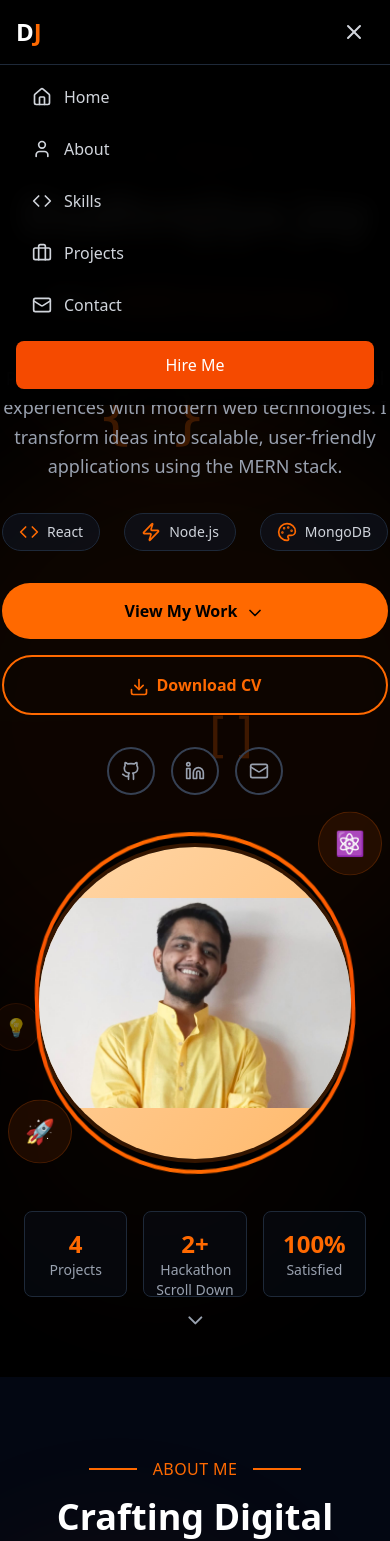
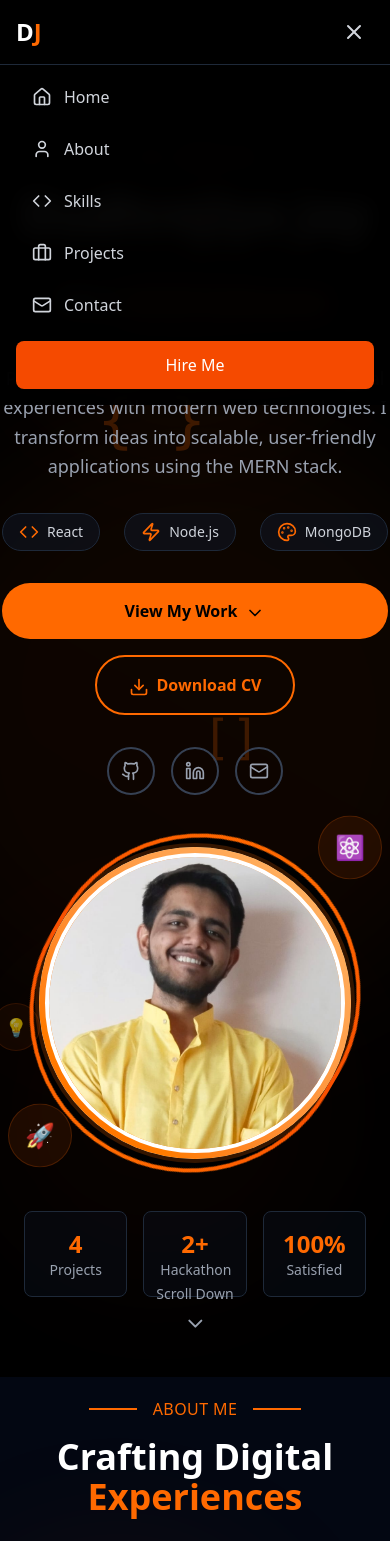
Before and after one commit to Jay09990/Portfolio, a React (Vite) app: page / in a window 390 px wide. Shown: the top 1541 px of the page. Built offline with nearby package versions, Linux system fonts and the light colour scheme.

Commit message:
updated profile image then resume and some animation related delays

```diff
--- a/index.html
+++ b/index.html
@@ -3,7 +3,7 @@
   <head>
     <meta charset="UTF-8" />
     <meta name="viewport" content="width=device-width, initial-scale=1.0" />
-    <title>Vite + React</title>
+    <title>Jay  Dudhrejiya : Portfolio</title>
   </head>
   <body>
     <div id="root"></div>
--- a/src/App.jsx
+++ b/src/App.jsx
@@ -45,7 +45,7 @@ const ScrollToTop = () => {
 
   return (
     <button
-      className={`fixed bottom-8 right-8 bg-orange-500 hover:bg-orange-600 text-white p-3 rounded-full shadow-lg transition-all duration-300 z-40 ${
+      className={`fixed bottom-8 right-8 bg-orange-500 hover:bg-orange-600 text-white p-3 rounded-full shadow-lg transition-all duration-100 z-40 ${
         isVisible ? 'opacity-100 translate-y-0' : 'opacity-0 translate-y-10 pointer-events-none'
       }`}
       onClick={scrollToTop}
@@ -65,7 +65,7 @@ function App() {
     // Simulate loading time
     const timer = setTimeout(() => {
       setLoading(false);
-    }, 2000);
+    }, 200);
 
     return () => clearTimeout(timer);
   }, []);
--- a/src/components/common/Footer.jsx
+++ b/src/components/common/Footer.jsx
@@ -46,7 +46,7 @@ const Footer = () => {
         <div className="grid grid-cols-1 md:grid-cols-3 gap-8">
           {/* Brand Section */}
           <div className="space-y-4">
-            <h3 className="text-white font-bold text-xl">Your Name</h3>
+            <span className="text-white font-bold text-xl">Jay</span><span className="text-orange-400 font-bold text-xl"> Dudhrejiya</span>
             <p className="text-gray-400 text-sm max-w-md">
               Full Stack Developer passionate about creating amazing digital experiences
               using modern technologies and best practices.
@@ -104,7 +104,7 @@ const Footer = () => {
         {/* Bottom Bar */}
         <div className="mt-8 pt-8 border-t border-gray-800 flex flex-col md:flex-row justify-between items-center space-y-4 md:space-y-0">
           <p className="text-gray-400 text-sm">
-            © {currentYear} Your Name. All rights reserved.
+            © {currentYear} Jay Dudhrejiya. All rights reserved.
           </p>
           <p className="text-gray-400 text-sm flex items-center space-x-1">
             <span>Made with</span>
--- a/src/components/common/Header.jsx
+++ b/src/components/common/Header.jsx
@@ -54,7 +54,7 @@ const Header = () => {
             <div className="flex-shrink-0">
               <a
                 href="#home"
-                className="text-2xl lg:text-3xl font-bold text-white hover:text-gray-300 transition-colors duration-200"
+                className="text-2xl lg:text-3xl font-bold text-white hover:text-gray-300 transiti on-colors duration-200"
                 onClick={() => handleNavClick('home')}
               >
                 <span className="text-white">D</span>
--- a/src/components/sections/About.jsx
+++ b/src/components/sections/About.jsx
@@ -89,7 +89,7 @@ const About = () => {
   ];
 
   return (
-    <section id="about" className="py-20 bg-gray-950 relative overflow-hidden" ref={aboutRef}>
+    <section id="about" className="py-5 bg-gray-950 relative overflow-hidden" ref={aboutRef}>
       {/* Background Elements */}
       <div className="absolute inset-0">
         <div className="absolute top-40 right-20 w-96 h-96 bg-orange-500/5 rounded-full blur-3xl"></div>
--- a/src/components/sections/Hero.jsx
+++ b/src/components/sections/Hero.jsx
@@ -107,10 +107,12 @@ const Hero = () => {
                 <ChevronDown className="w-5 h-5 inline-block ml-2 group-hover:translate-y-1 transition-transform" />
               </button>
 
-              <button className="group px-8 py-4 border-2 border-orange-500 text-orange-500 font-semibold rounded-full hover:bg-orange-500 hover:text-black transition-all duration-300 transform hover:scale-105">
-                <Download className="w-5 h-5 inline-block mr-2 group-hover:animate-bounce" />
-                Download CV
-              </button>
+              <a href="/Docs/Dudchrejiya_Jay.pdf" download>
+                <button className="group px-8 py-4 border-2 border-orange-500 text-orange-500 font-semibold rounded-full hover:bg-orange-500 hover:text-black transition-all duration-300 transform hover:scale-105">
+                  <Download className="w-5 h-5 inline-block mr-2 group-hover:animate-bounce" />
+                  Download CV
+                </button>
+              </a>
             </div>
 
             {/* Social Links */}
@@ -143,8 +145,12 @@ const Hero = () => {
                 <div className="relative z-10 w-80 h-80 mx-auto rounded-full overflow-hidden border-4 border-orange-500/20">
                   <div className="w-full h-full bg-gradient-to-br from-orange-200 to-orange-300 flex items-center justify-center">
                     {/* Placeholder - Replace with your image */}
-                    <div className="text-6xl text-orange-500">
-                      <img src="../../src/assets/images/profilePhoto.jpg" alt="profile pic" />
+                    <div className="w-78 h-78 rounded-full bg-gradient-to-tr from-orange-500 to-orange-300 flex items-center justify-center mx-auto shadow-lg">
+                      <img
+                        src="/images/profilePhoto.jpg"
+                        alt="My Profile"
+                        className="w-75 h-75 rounded-full object-cover border-4 border-white"
+                      />
                     </div>
                   </div>
                 </div>
```
Also changed, not shown: public/images/profilePhoto.jpg (renamed from src/assets/images/profilePhoto.jpg), 1 other file (tests, documents, lock files or other folders).
